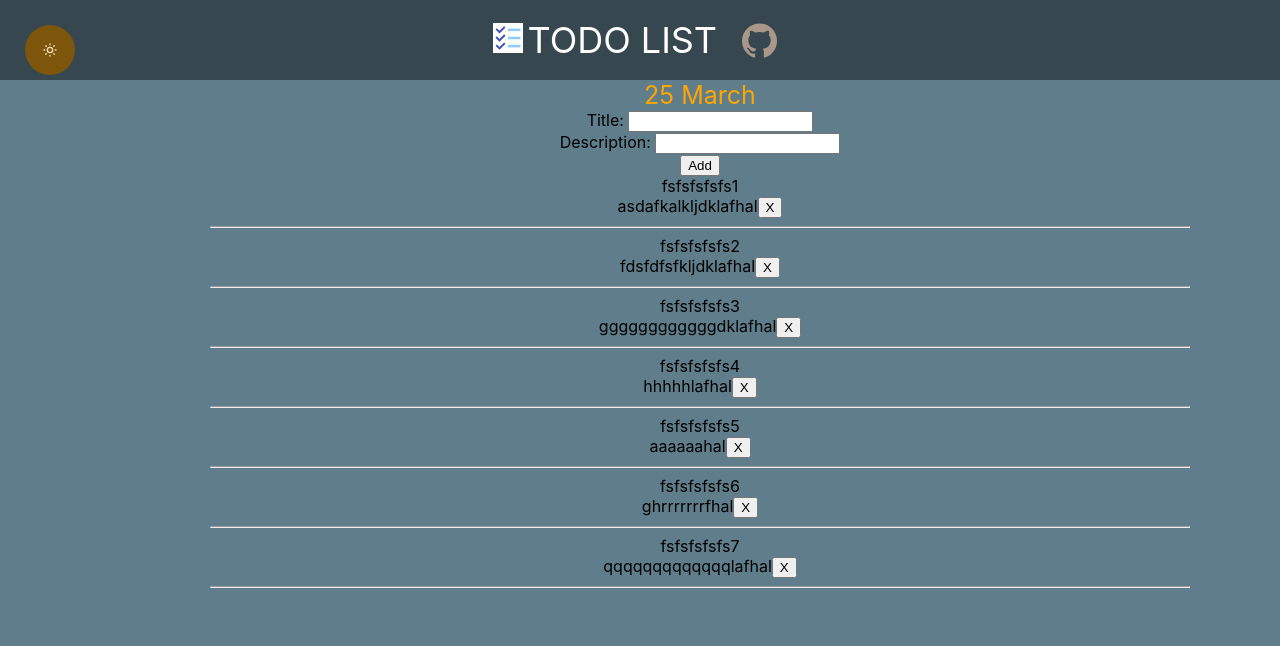
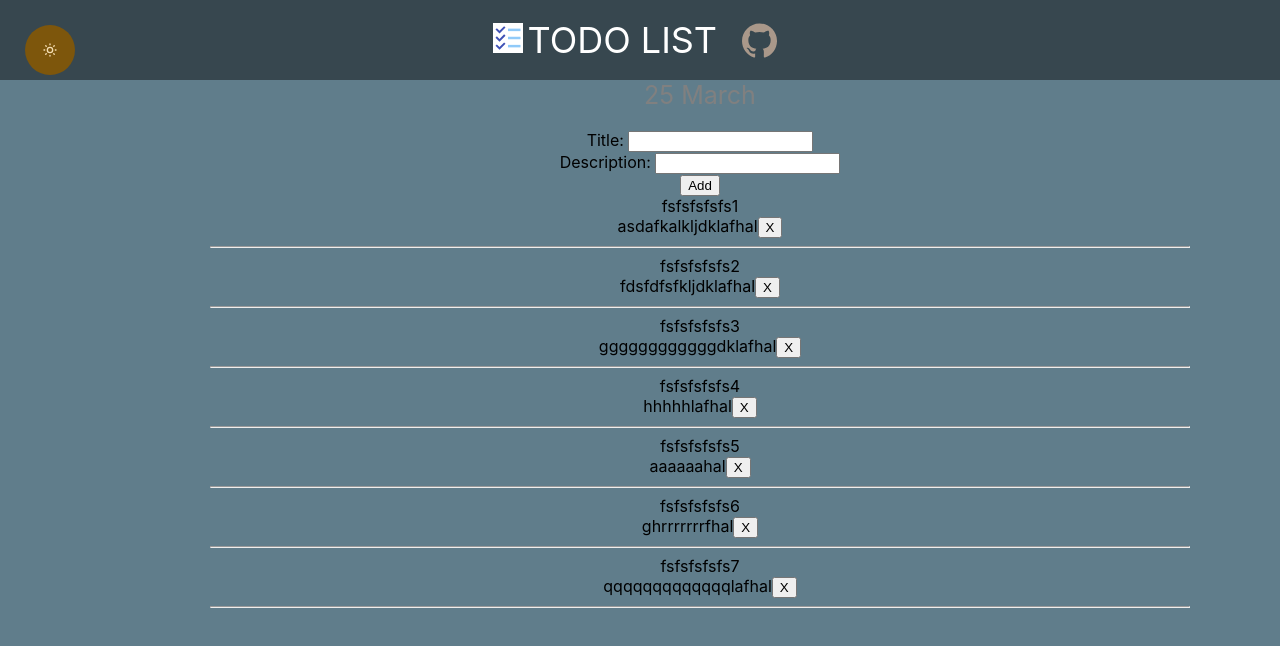
Before and after one commit to AlexZdesev90/todolist, a React (Create React App) app: page / in a window 1280 px wide. Shown: the top 646 px of the page. Built offline with nearby package versions, Linux system fonts and the light colour scheme.

Commit message:
add time

```diff
--- a/src/components/Time/Time.jsx
+++ b/src/components/Time/Time.jsx
@@ -4,12 +4,12 @@ import classes from '../Time/Time.module.css';
 export class Time extends Component {
 
     getDay() {
-        const months = ['January', 'February', 'March', 'April', 'May', 'June', 'July', 'August', 'September', 'October', 'November', 'December']
+        const months = ['January', 'February', 'March', 'April', 'May', 'June', 'July', 'August', 'September', 'October', 'November', 'December'];
         const date = new Date();
         return date.getDate() + ' ' + months[date.getMonth()];
     }
+
     render () {
-
         return (
             <div className={classes.date}>
                 {this.getDay()}
--- a/src/components/Time/Time.module.css
+++ b/src/components/Time/Time.module.css
@@ -1,4 +1,5 @@
 .date {
     font-size: 25px;
-    color: orange;
+    color: gray;
+    margin-bottom: 20px;
 }
```
